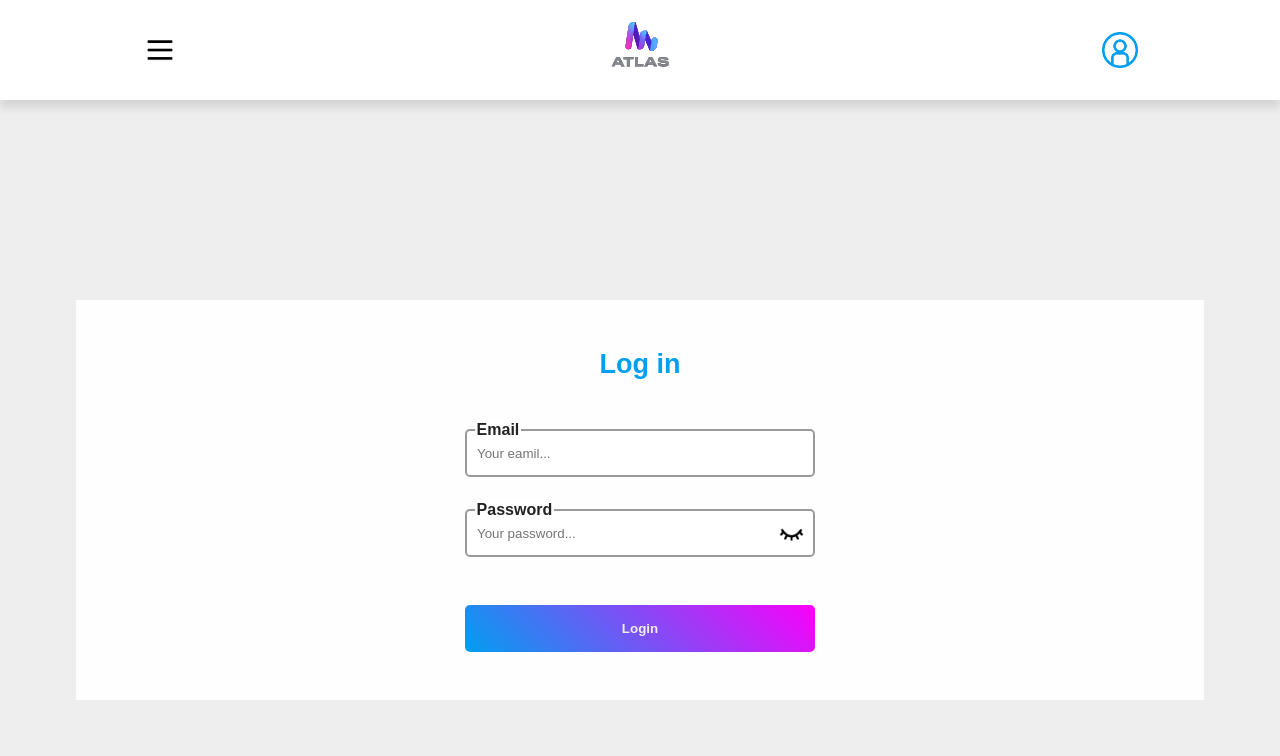
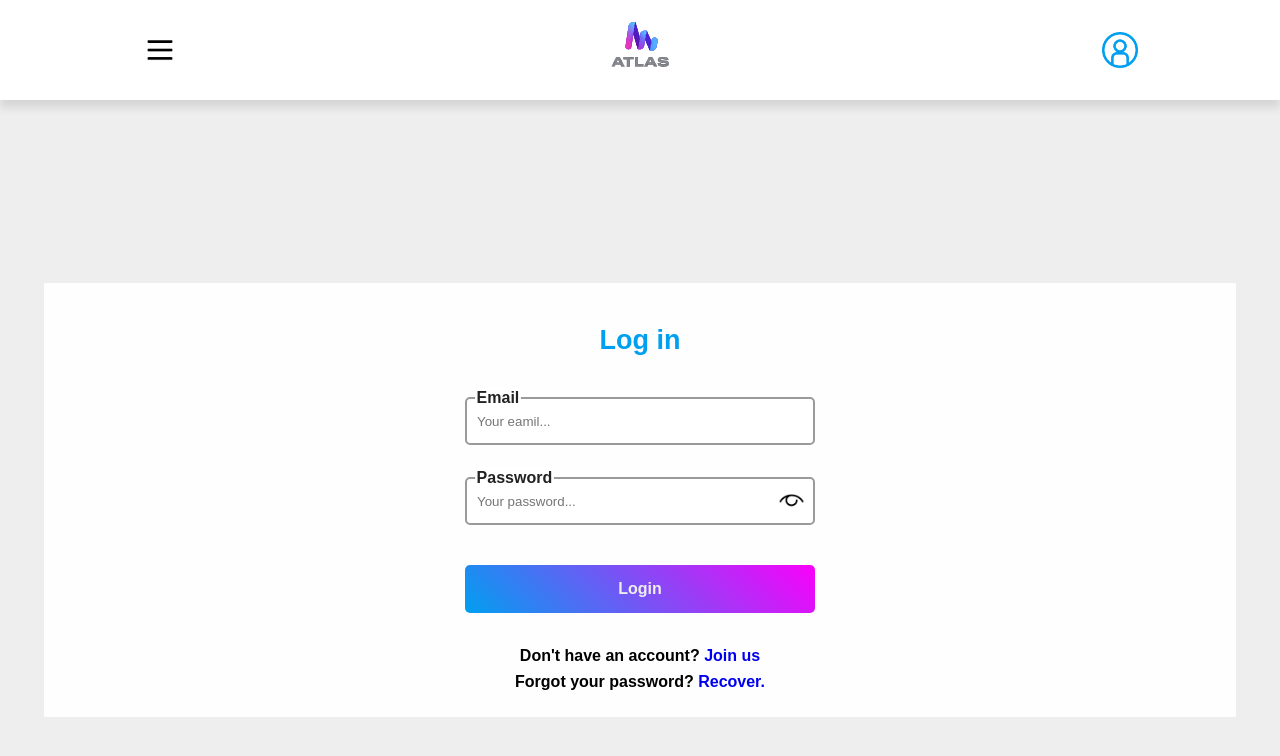
Before and after one commit to cristhianblaffita-web/TaskFlow-React-FastAPI, a React app in the folder frontend/: page /login in a window 1280 px wide. Shown: the top 756 px of the page. Built offline with nearby package versions, Linux system fonts and the light colour scheme; the HTML template or start-up script is replaced by a standard one.

Commit message:
Feat: Add options to Login component for create an account and recovering password. In addition fix menor issues.

```diff
--- a/frontend/src/App.css
+++ b/frontend/src/App.css
@@ -10,7 +10,7 @@
   --primary-font-color: #222;
 
   /* Shading */
-  --card-shadow: 0 0 8px rgba(0,0,0,.1);
+  --main-shadow: 0 0 8px rgba(0,0,0,.2);
 
   /* Sizes */
   --nav-icon: 30px;
--- a/frontend/src/pages/Login.jsx
+++ b/frontend/src/pages/Login.jsx
@@ -1,6 +1,7 @@
 import React from "react"
 import "../styles/Login.css"
 import InputPassword from "../components/InputPassword.jsx"
+import { Link } from "react-router-dom"
 
 const Login = () => {
   return (
@@ -17,6 +18,10 @@ const Login = () => {
         <div className="button-field">
           <button className="login-btn primary" type="submit">Login</button>
         </div>
+        <div className="other-options">
+          <p>Don't have an account? <Link className="form-link" to="/signup">Join us</Link></p>
+          <p>Forgot your password? <Link className="form-link">Recover.</Link></p>
+        </div>
       </form>
     </main>
   )
--- a/frontend/src/styles/Home.css
+++ b/frontend/src/styles/Home.css
@@ -54,6 +54,7 @@ main {
   border-radius: 5px;
   font-weight: bolder;
   cursor: pointer;
+  transition: box-shadow 2s ease, transform .5s ease;
 }
 
 .primary {
@@ -67,9 +68,9 @@ main {
   border: 2px solid var(--light-color);
 }
 
-.secondary:hover {
-  background: var(--light-color);
-  color: #eee;
+.primary:hover, .secondary:hover {
+  box-shadow: var(--main-shadow);
+  transform: scale(1.05);
 }
 
 .problem ul {
--- a/frontend/src/styles/InputPassword.css
+++ b/frontend/src/styles/InputPassword.css
@@ -1,19 +1,17 @@
-
-
 .toggle-password-btn {
   position: absolute;
   right: 10px;
   width: 2em;
   height: 100%;
   border: 0;
-  background: url("../assets/hide.png");
+  background: url("../assets/show.png");
   background-size: contain;
   background-repeat: no-repeat;
   background-position: center;
 }
 
 .show-password {
-  background: url("../assets/show.png");
+  background: url("../assets/hide.png");
   background-size: contain;
   background-repeat: no-repeat;
   background-position: center;
--- a/frontend/src/styles/Login.css
+++ b/frontend/src/styles/Login.css
@@ -1,16 +1,14 @@
-main {
-  width: 100vw;
-  height: 100%;
-}
 
 .main-login {
+  width: 100vw;
+  height: 100vh;
   place-content: center;
   place-items: center;
 }
 
 .login-form {
-  width: 90%;
-  height: 400px;
+  width: 95%;
+  height: auto;
   padding: 2em;
   display: flex;
   flex-flow: column nowrap;
@@ -24,7 +22,7 @@ main {
 .form-header {
   width: 100%;
   height: 50px;
-  margin: 10px 0;
+  /*margin: 10px 0;*/
   font-size: 18px;
   place-content: center;
   place-items: center;
@@ -70,12 +68,31 @@ main {
 
 
 .button-field {
-  margin: 1em 0;
+  margin: .5em 0;
   width: 100%;
   max-width: 350px;
 }
 
 .login-btn {
   width: 100%;
-  height: 3.5em;
+  height: 3em;
+  font-size: 16px;
 }
+
+.other-options {
+  width: 100%;
+  height: 2em;
+  display: flex;
+  flex-flow: column nowrap;
+  place-content: center;
+  place-items: center;
+  gap: .5em;
+}
+
+.login-form p {
+  font-weight: bold;
+}
+
+.form-link {
+  text-decoration: none;
+}
```
